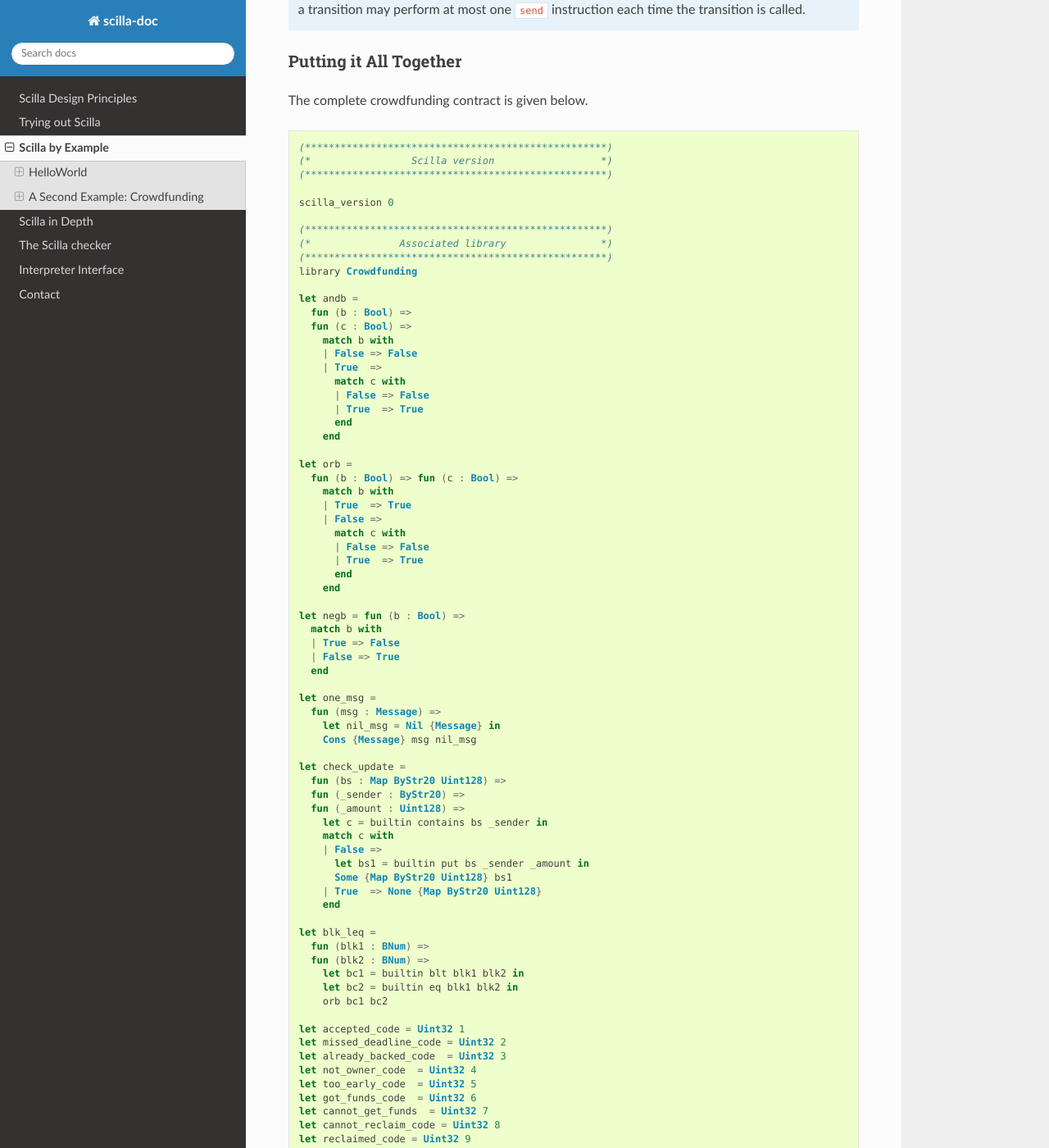
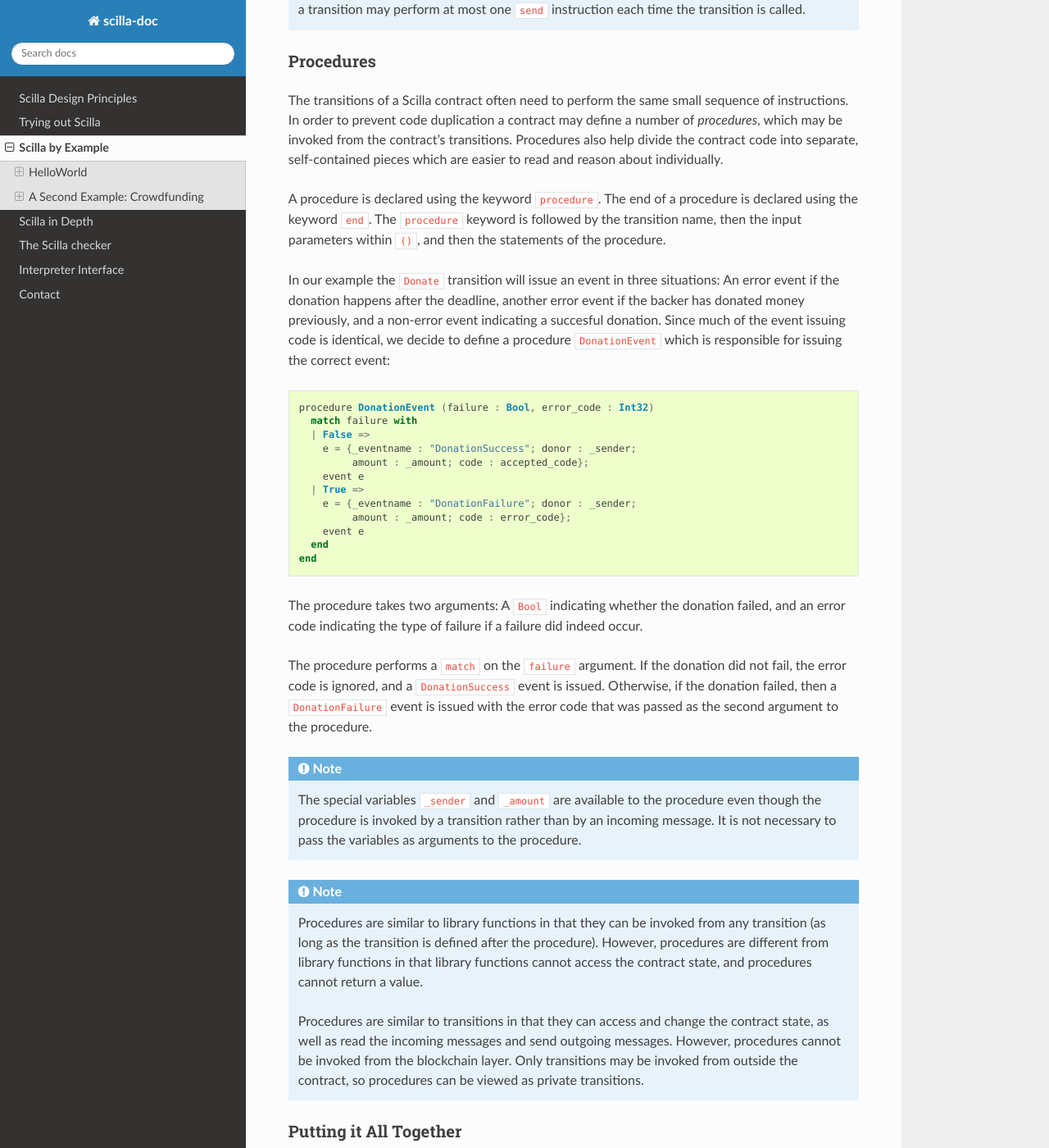
Before and after one commit to Zilliqa/scilla-docs, a Sphinx documentation site: the page built from docs/source/scilla-by-example.rst, in a window 1280 px wide and 1400 px high, scrolled down 9344 px. Shown: the whole window at 82% size. Built offline with Sphinx 7.4.7 and the Read the Docs theme 2.0.0, drawn with Linux system fonts in a browser that asks for light colours; some of the changed text lies outside the part shown.

Commit message:
Scilla by Example extended with procedures

```diff
--- a/docs/source/scilla-by-example.rst
+++ b/docs/source/scilla-by-example.rst
@@ -536,6 +536,77 @@ a list, and send it:
    the transition is called.
 
 
+Procedures
+**********************
+
+The transitions of a Scilla contract often need to perform the same
+small sequence of instructions. In order to prevent code duplication a
+contract may define a number of `procedures`, which may be invoked
+from the contract's transitions. Procedures also help divide the
+contract code into separate, self-contained pieces which are easier to
+read and reason about individually.
+
+A procedure is declared using the keyword ``procedure``. The end of a
+procedure is declared using the keyword ``end``. The ``procedure``
+keyword is followed by the transition name, then the input parameters
+within ``()``, and then the statements of the procedure.
+
+In our example the ``Donate`` transition will issue an event in three
+situations: An error event if the donation happens after the deadline,
+another error event if the backer has donated money previously, and a
+non-error event indicating a succesful donation. Since much of the
+event issuing code is identical, we decide to define a procedure
+``DonationEvent`` which is responsible for issuing the correct event:
+
+.. code-block:: ocaml
+
+        procedure DonationEvent (failure : Bool, error_code : Int32)
+          match failure with
+          | False =>
+            e = {_eventname : "DonationSuccess"; donor : _sender;
+                 amount : _amount; code : accepted_code};
+            event e
+          | True =>
+            e = {_eventname : "DonationFailure"; donor : _sender;
+                 amount : _amount; code : error_code};
+            event e
+          end
+        end
+
+The procedure takes two arguments: A ``Bool`` indicating whether the
+donation failed, and an error code indicating the type of failure if a
+failure did indeed occur.
+
+The procedure performs a ``match`` on the ``failure`` argument. If the
+donation did not fail, the error code is ignored, and a
+``DonationSuccess`` event is issued. Otherwise, if the donation
+failed, then a ``DonationFailure`` event is issued with the error code
+that was passed as the second argument to the procedure.
+
+.. note::
+
+    The special variables ``_sender`` and ``_amount`` are available to
+    the procedure even though the procedure is invoked by a transition
+    rather than by an incoming message. It is not necessary to pass
+    the variables as arguments to the procedure.
+
+.. note::
+
+   Procedures are similar to library functions in that they can be
+   invoked from any transition (as long as the transition is defined
+   after the procedure). However, procedures are different from
+   library functions in that library functions cannot access the
+   contract state, and procedures cannot return a value.
+
+   Procedures are similar to transitions in that they can access and
+   change the contract state, as well as read the incoming messages
+   and send outgoing messages. However, procedures cannot be invoked
+   from the blockchain layer. Only transitions may be invoked from
+   outside the contract, so procedures can be viewed as private
+   transitions.
+
+
+
 Putting it All Together
 *************************
 
@@ -550,182 +621,175 @@ The complete crowdfunding contract is given below.
 
         scilla_version 0
 
-  	(***************************************************)
-  	(*               Associated library                *)
-  	(***************************************************)
-  	library Crowdfunding
+        (***************************************************)
+        (*               Associated library                *)
+        (***************************************************)
+        import BoolUtils
 
-  	let andb =
-  	  fun (b : Bool) =>
-  	  fun (c : Bool) =>
-  	    match b with
-  	    | False => False
-  	    | True  =>
-  	      match c with
-  	      | False => False
-  	      | True  => True
-  	      end
-  	    end
+        library Crowdfunding
 
-  	let orb =
-  	  fun (b : Bool) => fun (c : Bool) =>
-  	    match b with
-  	    | True  => True
-  	    | False =>
-  	      match c with
-  	      | False => False
-  	      | True  => True
-  	      end
-  	    end
+        let one_msg =
+          fun (msg : Message) =>
+            let nil_msg = Nil {Message} in
+            Cons {Message} msg nil_msg
 
-  	let negb = fun (b : Bool) =>
-  	  match b with
-  	  | True => False
-  	  | False => True
-  	  end
+        let blk_leq =
+          fun (blk1 : BNum) =>
+          fun (blk2 : BNum) =>
+            let bc1 = builtin blt blk1 blk2 in
+            let bc2 = builtin eq blk1 blk2 in
+            orb bc1 bc2
 
-  	let one_msg =
-  	  fun (msg : Message) =>
-  	    let nil_msg = Nil {Message} in
-  	    Cons {Message} msg nil_msg
+        let get_funds_allowed =
+          fun (cur_block : BNum) =>
+          fun (max_block : BNum) =>
+          fun (balance : Uint128) =>
+          fun (goal : Uint128) =>
+            let in_time = blk_leq cur_block max_block in
+            let deadline_passed = negb in_time in
+            let target_not_reached = builtin lt balance goal in
+            let target_reached = negb target_not_reached in
+            andb deadline_passed target_reached
 
-  	let check_update =
-  	  fun (bs : Map ByStr20 Uint128) =>
-  	  fun (_sender : ByStr20) =>
-  	  fun (_amount : Uint128) =>
-  	    let c = builtin contains bs _sender in
-  	    match c with
-  	    | False =>
-  	      let bs1 = builtin put bs _sender _amount in
-  	      Some {Map ByStr20 Uint128} bs1
-  	    | True  => None {Map ByStr20 Uint128}
-  	    end
+        let claimback_allowed =
+          fun (balance : Uint128) =>
+          fun (goal : Uint128) =>
+          fun (already_funded : Bool) =>
+            let target_not_reached = builtin lt balance goal in
+            let not_already_funded = negb already_funded in
+            andb target_not_reached not_already_funded
 
-  	let blk_leq =
-  	  fun (blk1 : BNum) =>
-  	  fun (blk2 : BNum) =>
-  	    let bc1 = builtin blt blk1 blk2 in
-  	    let bc2 = builtin eq blk1 blk2 in
-  	    orb bc1 bc2
+        let accepted_code = Int32 1
+        let missed_deadline_code = Int32 2
+        let already_backed_code  = Int32 3
+        let not_owner_code  = Int32 4
+        let too_early_code  = Int32 5
+        let got_funds_code  = Int32 6
+        let cannot_get_funds  = Int32 7
+        let cannot_reclaim_code = Int32 8
+        let reclaimed_code = Int32 9
 
-  	let accepted_code = Uint32 1
-  	let missed_deadline_code = Uint32 2
-  	let already_backed_code  = Uint32 3
-  	let not_owner_code  = Uint32 4
-  	let too_early_code  = Uint32 5
-  	let got_funds_code  = Uint32 6
-  	let cannot_get_funds  = Uint32 7
-  	let cannot_reclaim_code = Uint32 8
-  	let reclaimed_code = Uint32 9
+        (***************************************************)
+        (*             The contract definition             *)
+        (***************************************************)
+        contract Crowdfunding
 
-  	(***************************************************)
-  	(*             The contract definition             *)
-  	(***************************************************)
-  	contract Crowdfunding
+        (*  Parameters *)
+        (owner     : ByStr20,
+        max_block : BNum,
+        goal      : Uint128)
 
-  	(*  Parameters *)
-  	(owner     : ByStr20,
-  	 max_block : BNum,
-  	 goal      : Uint128)
+        (* Mutable fields *)
+        field backers : Map ByStr20 Uint128 = Emp ByStr20 Uint128
+        field funded : Bool = False
 
-  	(* Mutable fields *)
-  	field backers : Map ByStr20 Uint128 = Emp ByStr20 Uint128
-  	field funded : Bool = False
+        procedure DonationEvent (failure : Bool, error_code : Int32)
+          match failure with
+          | False =>
+            e = {_eventname : "DonationSuccess"; donor : _sender;
+                 amount : _amount; code : accepted_code};
+            event e
+          | True =>
+            e = {_eventname : "DonationFailure"; donor : _sender;
+                 amount : _amount; code : error_code};
+            event e
+          end
+        end
 
-  	transition Donate ()
-  	  blk <- & BLOCKNUMBER;
-  	  in_time = blk_leq blk max_block;
-  	  match in_time with
-  	  | True  =>
-  	    bs  <- backers;
-  	    res = check_update bs _sender _amount;
-  	    match res with
-  	    | None =>
-              e = {_eventname : "DonationFailure"; donor : _sender;
-                   amount : _amount; code : already_backed_code};
-              event e
-  	    | Some bs1 =>
-  	      backers := bs1;
-  	      accept;
-              e = {_eventname : "DonationSuccess"; donor : _sender;
-                   amount : _amount; code : accepted_code};
-              event e
-  	    end
-  	  | False =>
-            e = {_eventname : "DonationFailure"; donor : _sender;
-                 amount : _amount; code : missed_deadline_code};
-            event e
-  	  end
-  	end
+        procedure PerformDonate ()
+          c <- exists backers[_sender];
+          match c with
+          | False =>
+            accept;
+            backers[_sender] := _amount;
+            DonationEvent c accepted_code
+          | True =>
+            DonationEvent c already_backed_code
+          end
+        end
 
-  	transition GetFunds ()
-  	  is_owner = builtin eq owner _sender;
-  	  match is_owner with
-  	  | False =>
-            e = {_eventname : "GetFundsFailure"; caller : _sender;
-                 amount : Uint128 0; code : not_owner_code};
-            event e
-  	  | True =>
-  	    blk <- & BLOCKNUMBER;
-  	    in_time = blk_leq blk max_block;
-  	    c1 = negb in_time;
-  	    bal <- _balance;
-  	    c2 = builtin lt bal goal;
-  	    c3 = negb c2;
-  	    c4 = andb c1 c3;
-  	    match c4 with
-  	    | False =>
-              e = {_eventname : "GetFundsFailure"; caller : _sender;
-                   amount : Uint128 0; code : cannot_get_funds};
-              event e
-  	    | True =>
-  	      tt = True;
-  	      funded := tt;
-  	      msg = {_tag : ""; _recipient : owner; _amount : bal; code : got_funds_code};
-  	      msgs = one_msg msg;
-  	      send msgs
-  	    end
-  	  end
-  	end
+        transition Donate ()
+          blk <- & BLOCKNUMBER;
+          in_time = blk_leq blk max_block;
+          match in_time with
+          | True  =>
+            PerformDonate
+          | False =>
+            t = True;
+            DonationEvent t missed_deadline_code
+          end
+        end
 
-  	(* transition ClaimBack *)
-  	transition ClaimBack ()
-  	  blk <- & BLOCKNUMBER;
-  	  after_deadline = builtin blt max_block blk;
-  	  match after_deadline with
-  	  | False =>
-            e = {_eventname : "ClaimBackFailure"; caller : _sender;
-                 amount : Uint128 0; code : too_early_code};
-            event e
-  	  | True =>
-  	    bs <- backers;
-  	    bal <- _balance;
-  	    (* Goal has not been reached *)
-  	    f <- funded;
-  	    c1 = builtin lt bal goal;
-  	    c2 = builtin contains bs _sender;
-  	    c3 = negb f;
-  	    c4 = andb c1 c2;
-  	    c5 = andb c3 c4;
-  	    match c5 with
-  	    | False =>
-              e = {_eventname : "ClaimBackFailure"; caller : _sender;
-                   amount : Uint128 0; code : cannot_reclaim_code};
-              event e
-  	    | True =>
-  	      res = builtin get bs _sender;
-  	      match res with
-  	      | None =>
-                e = {_eventname : "ClaimBackFailure"; caller : _sender;
-                     amount : Uint128 0; code : cannot_reclaim_code};
-                event e
-  	      | Some v =>
-                bs1 = builtin remove bs _sender;
-                backers := bs1;
-                msg = {_tag : Main; _recipient : _sender; _amount : v; code : reclaimed_code};
-                msgs = one_msg msg;
-                send msgs
-  	      end
-  	    end
-  	  end
-  	end
+        procedure GetFundsFailure (error_code : Int32)
+          e = {_eventname : "GetFundsFailure"; caller : _sender;
+               amount : _amount; code : error_code};
+          event e
+        end
+
+        procedure PerformGetFunds ()
+          bal <- _balance;
+          tt = True;
+          funded := tt;
+          msg = {_tag : ""; _recipient : owner; _amount : bal; code : got_funds_code};
+          msgs = one_msg msg;
+          send msgs
+        end
+
+        transition GetFunds ()
+          is_owner = builtin eq owner _sender;
+          match is_owner with
+          | False =>
+            GetFundsFailure not_owner_code
+          | True =>
+            blk <- & BLOCKNUMBER;
+            bal <- _balance;
+            allowed = get_funds_allowed blk max_block bal goal;
+            match allowed with
+            | False =>
+              GetFundsFailure cannot_get_funds
+            | True =>
+              PerformGetFunds
+            end
+          end
+        end
+
+        procedure ClaimBackFailure (error_code : Int32)
+          e = {_eventname : "ClaimBackFailure"; caller : _sender;
+               amount : _amount; code : error_code};
+          event e
+        end
+
+        procedure PerformClaimBack (amount : Uint128)
+          delete backers[_sender];
+          msg = {_tag : ""; _recipient : _sender; _amount : amount; code : reclaimed_code};
+          msgs = one_msg msg;
+          e = { _eventname : "ClaimBackSuccess"; caller : _sender; amount : amount; code : reclaimed_code};
+          event e;
+          send msgs
+        end
+
+        transition ClaimBack ()
+          blk <- & BLOCKNUMBER;
+          after_deadline = builtin blt max_block blk;
+          match after_deadline with
+          | False =>
+            ClaimBackFailure too_early_code
+          | True =>
+            bal <- _balance;
+            f <- funded;
+            allowed = claimback_allowed bal goal f;
+            match allowed with
+            | False =>
+              ClaimBackFailure cannot_reclaim_code
+            | True =>
+              res <- backers[_sender];
+              match res with
+              | None =>
+                (* Sender has not donated *)
+                ClaimBackFailure cannot_reclaim_code
+              | Some v =>
+                PerformClaimBack v
+              end
+            end
+          end
+        end
```
